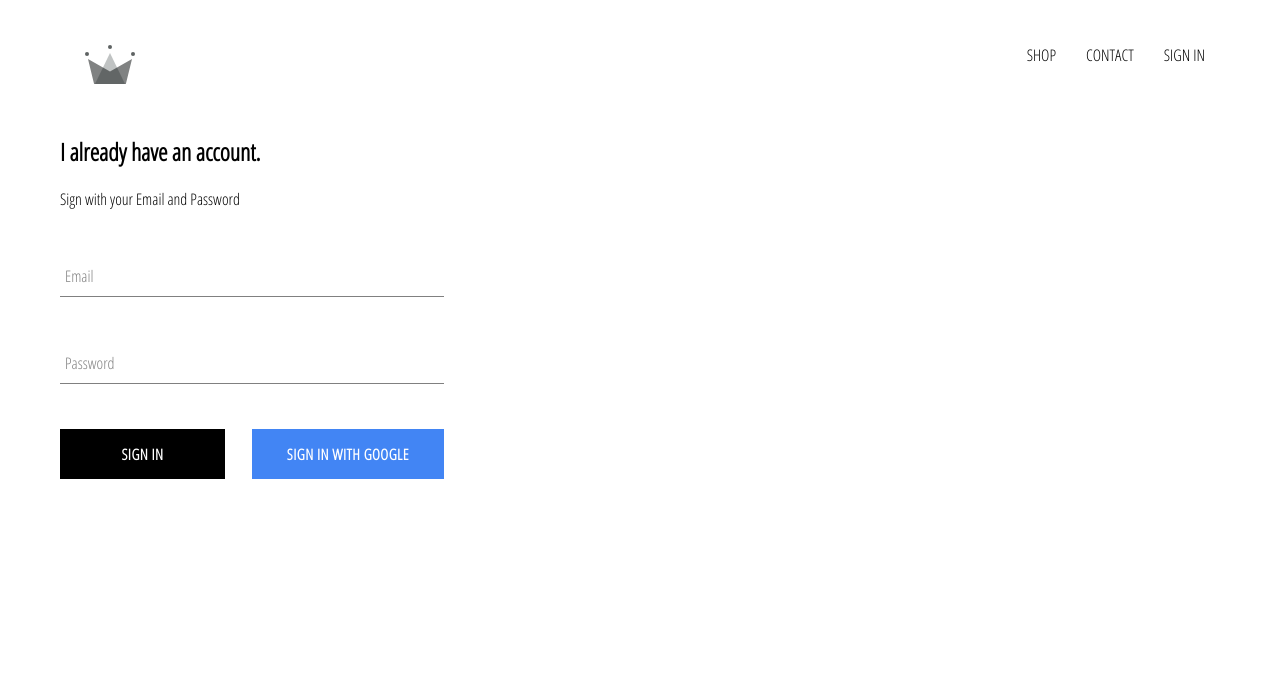
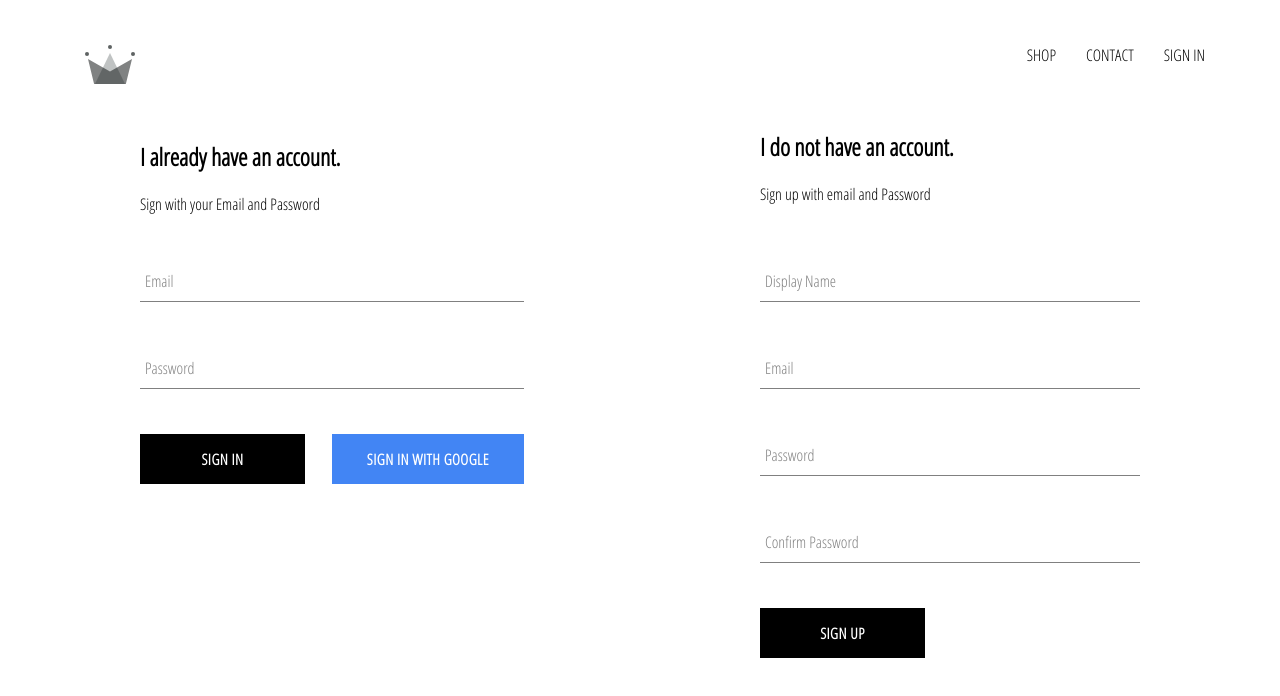
Before and after one commit to Abhinav-Saxena-dev/E-commerce_Project, a React (Create React App) app: page /signin in a window 1280 px wide. Shown: the top 696 px of the page. Built offline with nearby package versions, Linux system fonts and the light colour scheme; no server answers.

Commit message:
implemented firebase utils and included ability to store authenticated users into the fireStore database.

```diff
--- a/src/App.js
+++ b/src/App.js
@@ -5,7 +5,7 @@
 import ShopPage from './Pages/ShopPage/ShopPage.component';
 import Header from './Components/header/Header.component';
 import SignInAndSignUp from './Pages/Sign-in-and-up/Sign-in-and-up.component';
-import {auth} from './firebase/firebase.utils'
+import {auth, createUserProfileDocument} from './firebase/firebase.utils'
 import React from 'react';
 
 class App extends React.Component {
@@ -19,9 +19,25 @@
   unsubscribeFromAuth = null;
 
   componentDidMount(){
-    this.unsubscribeFromAuth = auth.onAuthStateChanged(user => {
-      this.setState({currentUser: user});
+    this.unsubscribeFromAuth = auth.onAuthStateChanged(async userAuth => {
+      if(userAuth){
+      const userRef = await createUserProfileDocument(userAuth);
+      userRef.onSnapshot(snapShot => {
+        this.setState({
+          currentUser : {
+            id : snapShot.id,
+            ...snapShot.data(),
+          }
         });
+        console.log(this.state);
+      });
+      }
+      else {
+        this.setState({
+          currentUser: userAuth,
+        });
+      }
+      });
   }
 
   componentWillUnmount(){
--- /dev/null
+++ b/src/Components/sign-up/sign-up.component.jsx
@@ -0,0 +1,93 @@
+import React from 'react';
+
+import FormInput from '../Form-input/form-input.component';
+import CustomButton from '../custom-button/custom-buttom.component';
+
+import {auth, createUserProfileDocument } from '../../firebase/firebase.utils';
+
+import './sign-up.style.scss';
+
+class SignUp extends React.Component{
+    constructor(){
+        super();
+        this.state = {
+            displayName : '',
+            email : '',
+            password : '',
+            confirmpassword : '',
+        }
+    }
+
+    handleSubmit = async (event) => {
+        event.preventDefault();
+        const {displayName, email, password, confirmpassword} = this.state;
+
+        if(password !== confirmpassword){
+            alert("Passwords do not match, please try again.");
+            return;
+        }
+
+        try{
+            const { user } = await auth.createUserWithEmailAndPassword(email, password);
+
+            await createUserProfileDocument(user, {displayName});
+
+            this.setState({
+                displayName : '',
+                email : '',
+                password : '',
+                confirmpassword : '',
+            });
+
+        }catch(error){
+            console.log(error)
+        }
+    }
+
+    handleChange = (event) => {
+        const { name , value } = event.target;
+        this.setState({[name] : value});
+    }
+    render(){
+        const {displayName, email, password, confirmpassword} = this.state;
+        return(
+            <div className="sign-up">
+                <h2 className = "title">I do not have an account.</h2>
+                <span className= "title">Sign up with email and Password</span>
+                <form className = "sign-up-form" onSubmit = {this.handleSubmit}>
+                    <FormInput
+                    type = "text"
+                    name = "displayName"
+                    value = {displayName}
+                    handleChange = {this.handleChange}
+                    label = "Display Name"
+                    />
+                    <FormInput
+                    type = "email"
+                    name = "email"
+                    value = {email}
+                    handleChange = {this.handleChange}
+                    label = "Email"
+                    />
+                    <FormInput
+                    type = "password"
+                    name = "password"
+                    value = {password}
+                    handleChange = {this.handleChange}
+                    label = "Password"
+                    />
+                    <FormInput
+                    type = "password"
+                    name = "confirmpassword"
+                    value = {confirmpassword}
+                    handleChange = {this.handleChange}
+                    label = "Confirm Password"
+                    />
+                    <CustomButton type = "submit">SIGN UP</CustomButton>
+                </form>
+            </div>
+        )
+    }
+}
+
+export default SignUp;
--- /dev/null
+++ b/src/Components/sign-up/sign-up.style.scss
@@ -0,0 +1,9 @@
+.sign-up{
+    display: flex;
+    flex-direction: column;
+    width: 380px;
+
+    .title{
+        margin : 10px 0;
+    }
+}
--- a/src/Pages/Sign-in-and-up/Sign-in-and-up.component.jsx
+++ b/src/Pages/Sign-in-and-up/Sign-in-and-up.component.jsx
@@ -1,10 +1,14 @@
 import React from 'react';
+
+import SignIn from '../../Components/Sign-In/sign-in.component';
+import SignUp from '../../Components/sign-up/sign-up.component';
+
 import './Sign-in-and-up.style.scss'
-import SignIn from '../../Components/Sign-In/sign-in.component';
 
 const SignInAndSignUp = () => (
     <div className="sign-in-and-up">
         <SignIn/>
+        <SignUp/>
     </div>
 )
 
--- a/src/Pages/Sign-in-and-up/Sign-in-and-up.style.scss
+++ b/src/Pages/Sign-in-and-up/Sign-in-and-up.style.scss
@@ -0,0 +1,6 @@
+.sign-in-and-up{
+    width: 1000px;
+    display : flex;
+    justify-content: space-between;
+    margin: 30px auto;
+}
--- a/src/firebase/firebase.utils.js
+++ b/src/firebase/firebase.utils.js
@@ -12,6 +12,30 @@
     measurementId: "G-LBSJJMWWMR"
   };
 
+  export const createUserProfileDocument = async (userAuth, additionalData) => {
+    if(!userAuth) return;
+
+    const userRef = firestore.doc(`users/${userAuth.uid}`);
+    const snapShot = await userRef.get();
+
+    if(!snapShot.exists){
+      const { displayName, email } = userAuth;
+      const createdAt = new Date();
+
+      try{
+        await userRef.set({
+          displayName,
+          email,
+          createdAt,
+          ...additionalData,
+        });
+      }catch(error){
+        console.log('error creating user',error.message);
+      }
+    }
+    return userRef;
+  };
+
   firebase.initializeApp(config);
 
   export const auth = firebase.auth();
```
